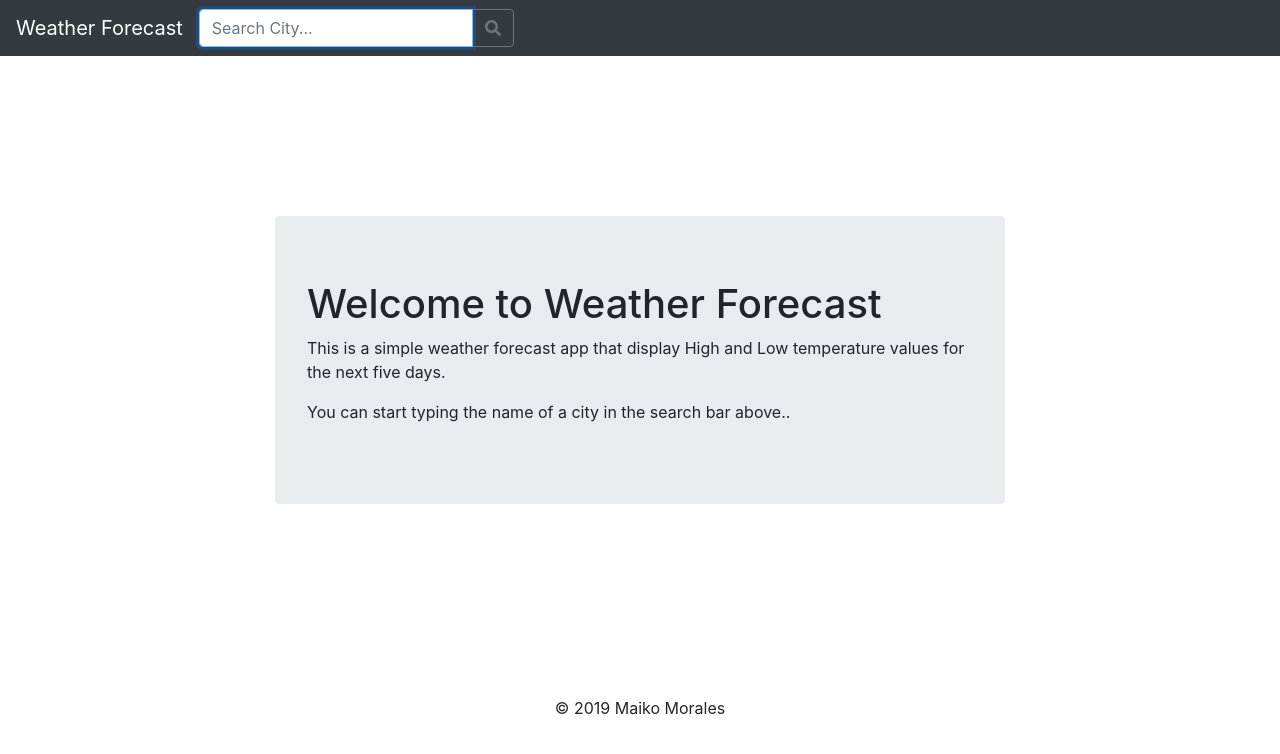
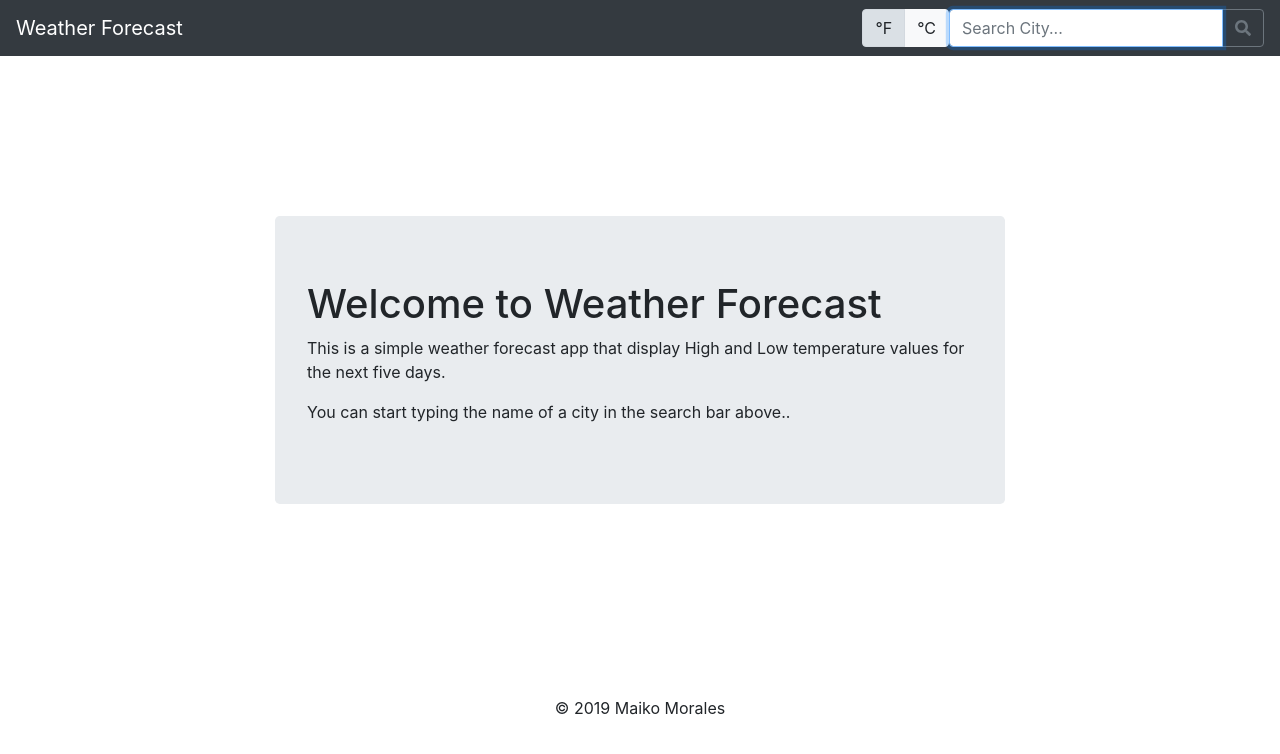
Before and after one commit to maikomr/weather-forecast-web, a React (Create React App) app: page / in a window 1280 px wide. Shown: the top 754 px of the page. Built offline with nearby package versions, Linux system fonts and the light colour scheme; no server answers.

Commit message:
Added units picker component

```diff
--- a/src/components/SearchCity.js
+++ b/src/components/SearchCity.js
@@ -1,24 +1,30 @@
-import React, { useState } from "react";
+import React from "react";
 import { FontAwesomeIcon } from '@fortawesome/react-fontawesome';
 import { faSearch } from '@fortawesome/free-solid-svg-icons';
-import { Button, Form, FormControl, InputGroup } from 'react-bootstrap';
+import { Button, Form, FormControl, InputGroup, ToggleButton, ToggleButtonGroup } from 'react-bootstrap';
+
+const UNITS = {
+    FAHRENHEIT: 'imperial',
+    CELCIUS: 'metric',
+};
 
 const SearchCity = ({ onSubmit }) => {
-    const [ searchText, setSearchText ] = useState('');
+    const searchText = React.createRef();
+    const units = React.createRef();
 
     const submitForm = e => {
         e.preventDefault();
-        onSubmit(searchText);
-    };
-
-    const handleTextChange = e => {
-        setSearchText(e.target.value);
+        onSubmit(searchText.current.value, units.current.value);
     };
 
     return (
-        <Form onSubmit={submitForm}>
+        <Form onSubmit={submitForm} inline className="ml-auto">
+            <ToggleButtonGroup ref={units} type="radio" name="options" defaultValue={UNITS.FAHRENHEIT}>
+                <ToggleButton value={UNITS.FAHRENHEIT} variant="light">°F</ToggleButton>
+                <ToggleButton value={UNITS.CELCIUS} variant="light">°C</ToggleButton>
+            </ToggleButtonGroup>
             <InputGroup>
-                <FormControl autoFocus value={searchText} onChange={handleTextChange} placeholder="Search City..." />
+                <FormControl ref={searchText} autoFocus placeholder="Search City..." />
                 <InputGroup.Append>
                     <Button variant="outline-secondary" type="submit" >
                         <FontAwesomeIcon icon={faSearch} />
```
